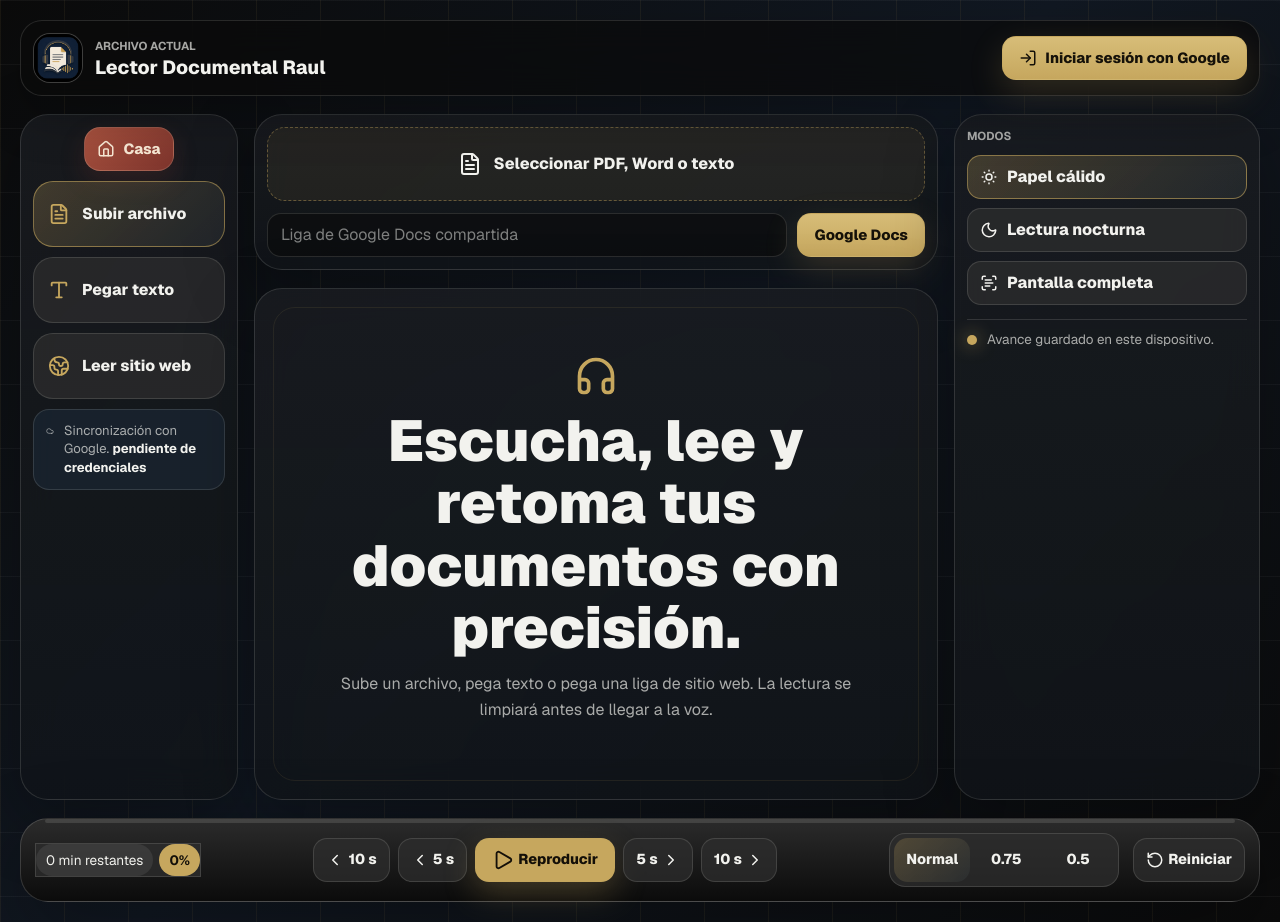
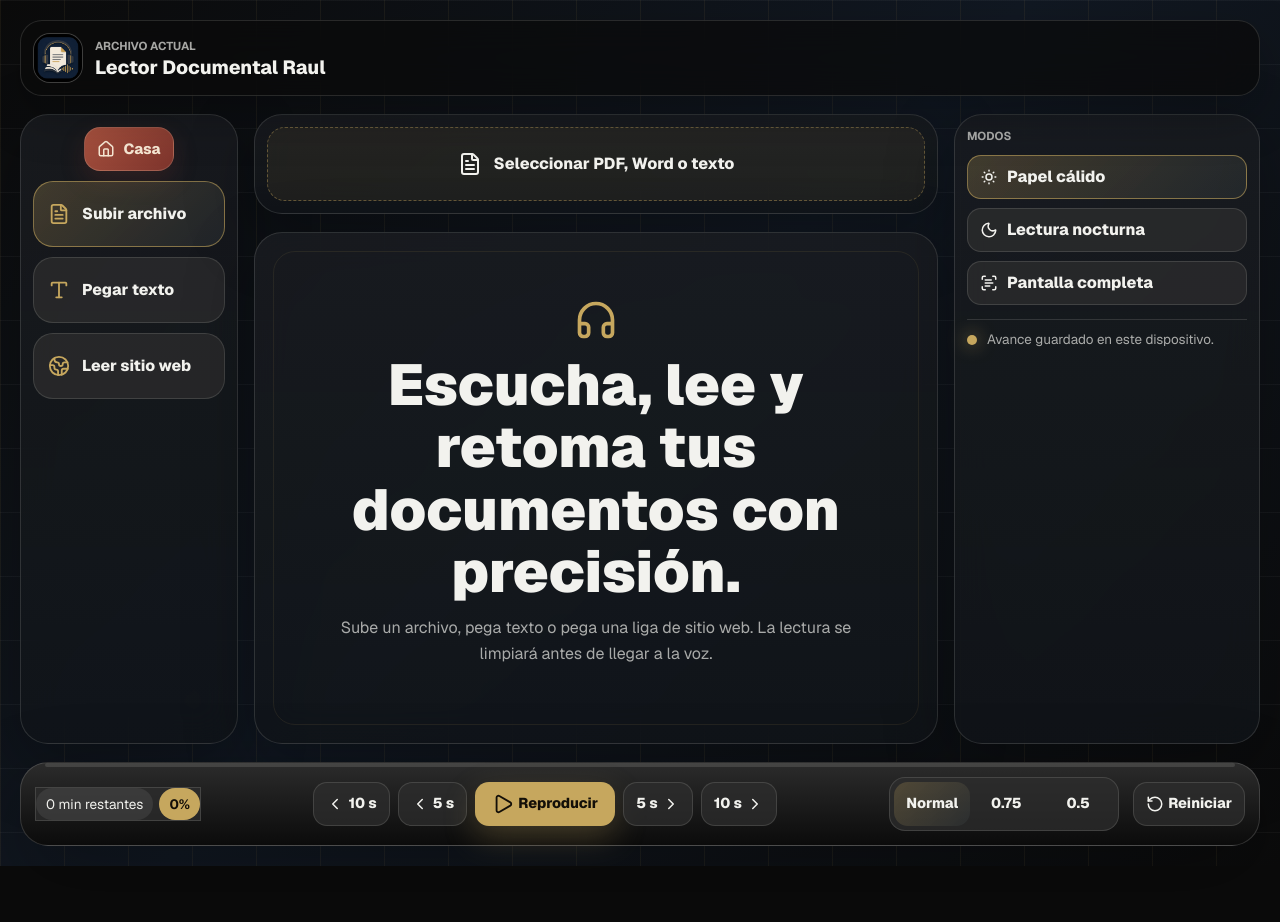
Before and after one commit to raulmormen75/aplicacion_lectura_en_voz_alta, a Next.js app: page / in a window 1280 px wide. After the commit the page ends 866 px from the top, so only its background shows below. Built offline with nearby package versions, Linux system fonts and the light colour scheme.

Commit message:
Refine immersive focus controls

```diff
--- a/src/app/globals.css
+++ b/src/app/globals.css
@@ -101,7 +101,6 @@ button:disabled {
 
 .file-icon,
 .home-title,
-.google-button,
 .home-action,
 .mode-button,
 .transport button,
@@ -153,7 +152,6 @@ button:disabled {
   white-space: nowrap;
 }
 
-.google-button,
 .primary-action,
 .inline-form button,
 .ocr-card button {
@@ -168,7 +166,6 @@ button:disabled {
   font-weight: 760;
 }
 
-.google-button,
 .primary-action,
 .inline-form button {
   border: 1px solid rgba(198, 167, 94, 0.45);
@@ -225,8 +222,7 @@ button:disabled {
   align-self: center;
 }
 
-.home-panel > .home-action,
-.home-panel > .compact-status {
+.home-panel > .home-action {
   width: 100%;
 }
 
@@ -269,22 +265,6 @@ button:disabled {
   border-radius: 16px;
   background: rgba(28, 42, 58, 0.58);
   padding: 12px;
-}
-
-.compact-status {
-  display: flex;
-  gap: 10px;
-  color: var(--muted);
-  font-size: 0.82rem;
-  line-height: 1.4;
-}
-
-.compact-status p {
-  margin: 0;
-}
-
-.compact-status strong {
-  color: var(--ivory);
 }
 
 .reader-center {
@@ -765,6 +745,7 @@ button:focus-visible {
   overflow-y: auto;
   overscroll-behavior: contain;
   touch-action: pan-y;
+  cursor: pointer;
   padding: 18dvh clamp(24px, 5vw, 72px) 22dvh;
   font-size: clamp(1.38rem, 2.6vw, 2.2rem);
   -webkit-overflow-scrolling: touch;
@@ -783,7 +764,7 @@ button:focus-visible {
   left: max(14px, env(safe-area-inset-left));
   z-index: 70;
   display: grid;
-  grid-template-columns: auto minmax(0, 1fr) auto auto;
+  grid-template-columns: auto minmax(0, 1fr) auto auto auto;
   align-items: center;
   gap: 8px;
   max-width: 820px;
@@ -867,9 +848,14 @@ button:focus-visible {
   color: var(--ivory);
 }
 
+.focus-theme-toggle,
 .focus-exit-action {
   border-color: rgba(198, 167, 94, 0.36);
   background: rgba(198, 167, 94, 0.16);
+}
+
+.focus-theme-toggle {
+  min-width: 78px;
 }
 
 .focus-control-dock button:hover,
@@ -956,10 +942,6 @@ button:focus-visible {
     padding: 0 18px;
   }
 
-  .compact-status {
-    grid-column: 1 / -1;
-  }
-
   .home-action {
     min-height: 88px;
     flex-direction: column;
@@ -1001,7 +983,7 @@ button:focus-visible {
   }
 
   .focus-control-dock {
-    grid-template-columns: 1fr auto;
+    grid-template-columns: 1fr auto auto;
     gap: 7px;
     border-radius: 18px;
     padding: 8px;
@@ -1038,6 +1020,7 @@ button:focus-visible {
     flex: 1;
   }
 
+  .focus-theme-toggle,
   .focus-exit-action {
     justify-self: end;
   }
@@ -1203,7 +1186,7 @@ button:focus-visible {
   }
 
   .focus-control-dock {
-    grid-template-columns: auto minmax(0, 1fr) auto auto;
+    grid-template-columns: auto minmax(0, 1fr) auto auto auto;
     gap: 6px;
     padding: 7px;
   }
--- a/src/components/reader/ReaderApp.tsx
+++ b/src/components/reader/ReaderApp.tsx
@@ -3,12 +3,10 @@
 import {
   ChevronLeft,
   ChevronRight,
-  Cloud,
   FileText,
   Globe2,
   Headphones,
   Home,
-  LogIn,
   Moon,
   Pause,
   Play,
@@ -19,7 +17,6 @@ import {
   Type,
 } from "lucide-react";
 import Image from "next/image";
-import { signIn } from "next-auth/react";
 import { useCallback, useEffect, useMemo, useRef, useState } from "react";
 import type { ChangeEvent, MouseEvent } from "react";
 import {
@@ -49,7 +46,6 @@ type ProcessResponse = {
 };
 
 type IntegrationsStatus = {
-  googleReady: boolean;
   gptOssReady: boolean;
 };
 
@@ -58,27 +54,23 @@ const SAMPLE_TEXT =
 const MAX_CLIENT_UPLOAD_BYTES = 25 * 1024 * 1024;
 const READER_WINDOW_BEFORE = 90;
 const READER_WINDOW_AFTER = 180;
-const FOCUS_CONTROLS_IDLE_MS = 120000;
 
 export function ReaderApp() {
   const [state, setState] = useState<StoredReaderState>(DEFAULT_READER_STATE);
   const [activePanel, setActivePanel] = useState<"file" | "text" | "web">("file");
   const [pastedText, setPastedText] = useState(SAMPLE_TEXT);
   const [url, setUrl] = useState("");
-  const [googleDocUrl, setGoogleDocUrl] = useState("");
   const [isProcessing, setIsProcessing] = useState(false);
   const [isPlaying, setIsPlaying] = useState(false);
   const [focusControlsVisible, setFocusControlsVisible] = useState(true);
   const [statusMessage, setStatusMessage] = useState("Avance guardado en este dispositivo.");
   const [systemVoices, setSystemVoices] = useState<SpeechSynthesisVoice[]>([]);
   const [integrations, setIntegrations] = useState<IntegrationsStatus>({
-    googleReady: false,
     gptOssReady: false,
   });
   const [isHydrated, setIsHydrated] = useState(false);
   const utteranceRef = useRef<SpeechSynthesisUtterance | null>(null);
   const intervalRef = useRef<number | null>(null);
-  const focusControlsTimerRef = useRef<number | null>(null);
   const activeWordRef = useRef<HTMLSpanElement | null>(null);
   const playbackSessionRef = useRef(0);
   const shouldContinuePlaybackRef = useRef(false);
@@ -94,22 +86,6 @@ export function ReaderApp() {
       intervalRef.current = null;
     }
   }, []);
-
-  const clearFocusControlsTimer = useCallback(() => {
-    if (focusControlsTimerRef.current) {
-      window.clearTimeout(focusControlsTimerRef.current);
-      focusControlsTimerRef.current = null;
-    }
-  }, []);
-
-  const scheduleFocusControlsAutoHide = useCallback(() => {
-    clearFocusControlsTimer();
-    if (preferences.readingMode !== "focus" || !isPlaying) return;
-
-    focusControlsTimerRef.current = window.setTimeout(() => {
-      setFocusControlsVisible(false);
-    }, FOCUS_CONTROLS_IDLE_MS);
-  }, [clearFocusControlsTimer, isPlaying, preferences.readingMode]);
 
   const tokens = useMemo(
     () => tokenizeWords(document?.cleanText ?? ""),
@@ -191,15 +167,13 @@ export function ReaderApp() {
       window.speechSynthesis?.removeEventListener?.("voiceschanged", refreshVoices);
       window.speechSynthesis?.cancel();
       clearProgressTimer();
-      clearFocusControlsTimer();
     };
-  }, [clearFocusControlsTimer, clearProgressTimer]);
+  }, [clearProgressTimer]);
 
   useEffect(() => {
     let revealTimer: number | null = null;
 
     if (preferences.readingMode !== "focus") {
-      clearFocusControlsTimer();
       revealTimer = window.setTimeout(() => setFocusControlsVisible(true), 0);
       return () => {
         if (revealTimer) window.clearTimeout(revealTimer);
@@ -207,34 +181,10 @@ export function ReaderApp() {
     }
 
     revealTimer = window.setTimeout(() => setFocusControlsVisible(true), 0);
-    scheduleFocusControlsAutoHide();
     return () => {
       if (revealTimer) window.clearTimeout(revealTimer);
-      clearFocusControlsTimer();
     };
-  }, [
-    clearFocusControlsTimer,
-    isPlaying,
-    preferences.readingMode,
-    scheduleFocusControlsAutoHide,
-  ]);
-
-  useEffect(() => {
-    if (preferences.readingMode !== "focus") return;
-
-    const revealFocusControls = () => {
-      setFocusControlsVisible(true);
-      scheduleFocusControlsAutoHide();
-    };
-
-    window.addEventListener("pointerdown", revealFocusControls, { passive: true });
-    window.addEventListener("keydown", revealFocusControls);
-
-    return () => {
-      window.removeEventListener("pointerdown", revealFocusControls);
-      window.removeEventListener("keydown", revealFocusControls);
-    };
-  }, [preferences.readingMode, scheduleFocusControlsAutoHide]);
+  }, [preferences.readingMode]);
 
   useEffect(() => {
     progressWordRef.current = currentWord;
@@ -372,24 +322,6 @@ export function ReaderApp() {
     void processFile(selectedFile);
   }
 
-  async function handleGoogleSignIn() {
-    if (integrations.googleReady) {
-      await signIn("google");
-      return;
-    }
-
-    setState((current) => ({
-      ...current,
-      session: {
-        signedIn: true,
-        userName: "Raul",
-      },
-    }));
-    setStatusMessage(
-      "Modo local activo. Configura Google OAuth para sincronizar entre dispositivos.",
-    );
-  }
-
   async function processFile(file: File | null) {
     if (!file) return;
 
@@ -452,16 +384,16 @@ export function ReaderApp() {
     }
   }
 
-  async function processUrl(source: "website" | "googleDoc") {
-    const targetUrl = source === "website" ? url : googleDocUrl;
+  async function processUrl() {
+    const targetUrl = url;
     setIsProcessing(true);
-    setStatusMessage(source === "website" ? "Leyendo sitio web." : "Importando Google Docs.");
+    setStatusMessage("Leyendo sitio web.");
     try {
       const response = await fetch("/api/documents/process", {
         method: "POST",
         headers: { "content-type": "application/json" },
         body: JSON.stringify({
-          source,
+          source: "website",
           url: targetUrl,
         }),
       });
@@ -694,6 +626,17 @@ export function ReaderApp() {
     changeRate(Number(event.currentTarget.dataset.rate) as PlaybackRate);
   }
 
+  function toggleFocusControlsFromReading() {
+    if (preferences.readingMode !== "focus") return;
+    setFocusControlsVisible((visible) => !visible);
+  }
+
+  function toggleFocusTheme() {
+    updatePreferences({
+      theme: preferences.theme === "night" ? "warm-paper" : "night",
+    });
+  }
+
   function resetReading() {
     shouldContinuePlaybackRef.current = false;
     playbackSessionRef.current += 1;
@@ -742,6 +685,7 @@ export function ReaderApp() {
 
   async function toggleFocusMode() {
     const nextMode = preferences.readingMode === "focus" ? "standard" : "focus";
+    setFocusControlsVisible(true);
     updatePreferences({ readingMode: nextMode });
 
     if (nextMode === "focus") {
@@ -852,6 +796,21 @@ export function ReaderApp() {
           ))}
         </div>
 
+        <button
+          className="focus-theme-toggle"
+          type="button"
+          onClick={toggleFocusTheme}
+          aria-label={
+            preferences.theme === "night" ? "Cambiar a papel cálido" : "Cambiar a lectura nocturna"
+          }
+          title={
+            preferences.theme === "night" ? "Cambiar a papel cálido" : "Cambiar a lectura nocturna"
+          }
+        >
+          {preferences.theme === "night" ? <SunMedium size={16} /> : <Moon size={16} />}
+          <span>{preferences.theme === "night" ? "Papel" : "Noche"}</span>
+        </button>
+
         <button className="focus-exit-action" type="button" onClick={toggleFocusMode}>
           Salir
         </button>
@@ -910,10 +869,6 @@ export function ReaderApp() {
           </div>
         </div>
 
-        <button className="google-button" type="button" onClick={handleGoogleSignIn}>
-          <LogIn size={18} />
-          {state.session.signedIn ? "Google conectado" : "Iniciar sesión con Google"}
-        </button>
       </header>
 
       <section className="workspace-grid">
@@ -947,13 +902,6 @@ export function ReaderApp() {
             <span>Leer sitio web</span>
           </button>
 
-          <div className="panel-card compact-status">
-            <Cloud size={18} />
-            <p>
-              Sincronización con Google.{" "}
-              <strong>{integrations.googleReady ? "Lista" : "pendiente de credenciales"}</strong>
-            </p>
-          </div>
         </aside>
 
         <section className="reader-center">
@@ -969,16 +917,6 @@ export function ReaderApp() {
                   <FileText size={24} />
                   <span>Seleccionar PDF, Word o texto</span>
                 </label>
-                <div className="inline-form">
-                  <input
-                    value={googleDocUrl}
-                    onChange={(event) => setGoogleDocUrl(event.target.value)}
-                    placeholder="Liga de Google Docs compartida"
-                  />
-                  <button type="button" onClick={() => processUrl("googleDoc")}>
-                    Google Docs
-                  </button>
-                </div>
               </div>
             ) : null}
 
@@ -1002,7 +940,7 @@ export function ReaderApp() {
                   onChange={(event) => setUrl(event.target.value)}
                   placeholder="https://sitio.com/articulo"
                 />
-                <button type="button" onClick={() => processUrl("website")}>
+                <button type="button" onClick={processUrl}>
                   Leer sitio
                 </button>
               </div>
@@ -1027,7 +965,17 @@ export function ReaderApp() {
                   <span>{formatRemainingTime(remainingSeconds)} restantes</span>
                   <strong>{percentage}% leído</strong>
                 </div>
-                <div className="document-text">
+                <div
+                  className="document-text"
+                  onClick={toggleFocusControlsFromReading}
+                  title={
+                    preferences.readingMode === "focus"
+                      ? focusControlsVisible
+                        ? "Ocultar controles"
+                        : "Mostrar controles"
+                      : undefined
+                  }
+                >
                   {visibleTextParts.map((part) =>
                     part.type === "word" ? (
                       <span
```
